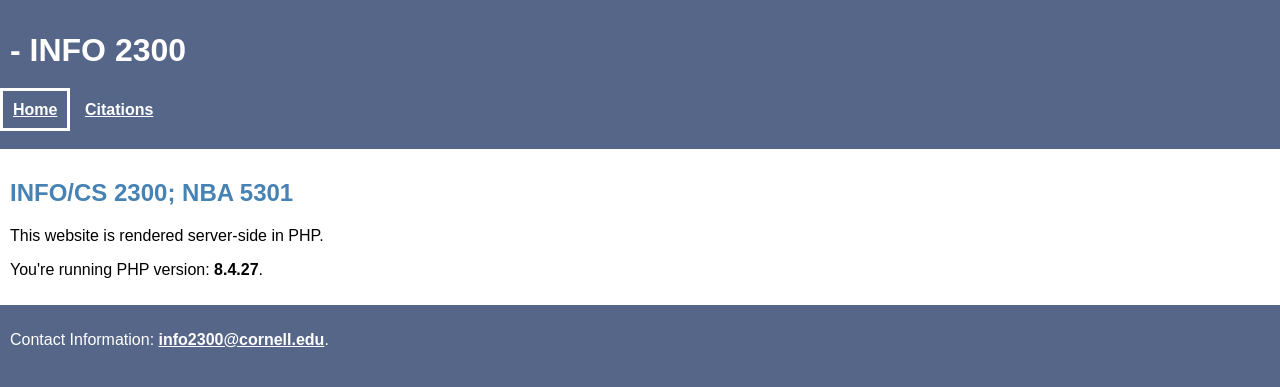
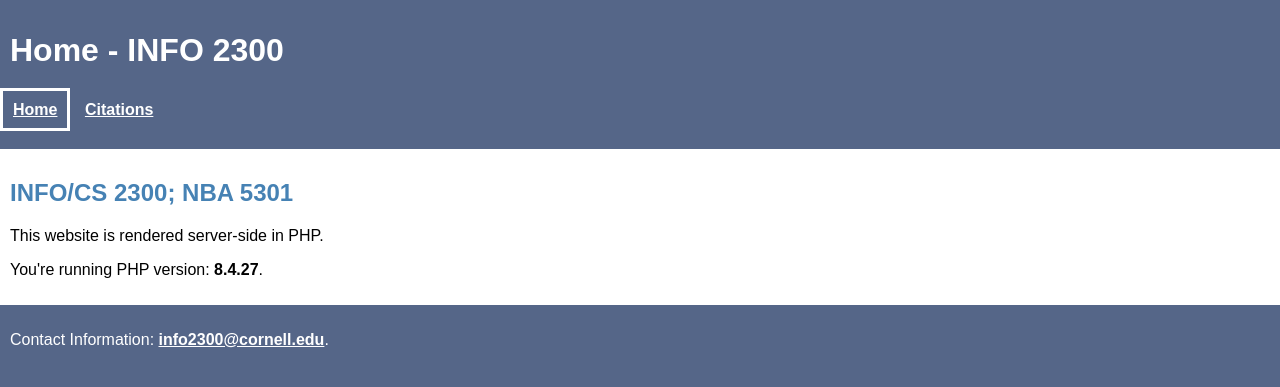
Before and after one commit to cornell-info2300-2024sp/lab2-solution, a PHP site: page /index.php in a window 1280 px wide. Shown: the top 387 px of the page. Run offline with PHP 8.4, Linux system fonts and the light colour scheme; data that the repository does not hold is empty.

Commit message:
lab2 solution

```diff
--- a/citations.php
+++ b/citations.php
@@ -1,5 +1,8 @@
 <?php
-$page_title = 'Citations <code>';
+$page_title = 'Citations';
+
+$nav_home_class = '';
+$nav_citations_class = 'active_page';
 ?>
 <!DOCTYPE html>
 <html lang="en">
--- a/includes/header.php
+++ b/includes/header.php
@@ -3,8 +3,8 @@
 
   <nav id="menu">
     <ul>
-      <li class="active_page"><a href="index.php">Home</a></li>
-      <li class=""><a href="citations.php">Citations</a></li>
+      <li class="<?php echo $nav_home_class; ?>"><a href="index.php">Home</a></li>
+      <li class="<?php echo $nav_citations_class; ?>"><a href="citations.php">Citations</a></li>
     </ul>
   </nav>
 </header>
--- a/index.php
+++ b/index.php
@@ -1,5 +1,8 @@
 <?php
-$Page_Title = 'Home';
+$page_title = 'Home';
+
+$nav_home_class = 'active_page';
+$nav_citations_class = '';
 ?>
 <!DOCTYPE html>
 <html lang="en">
```
